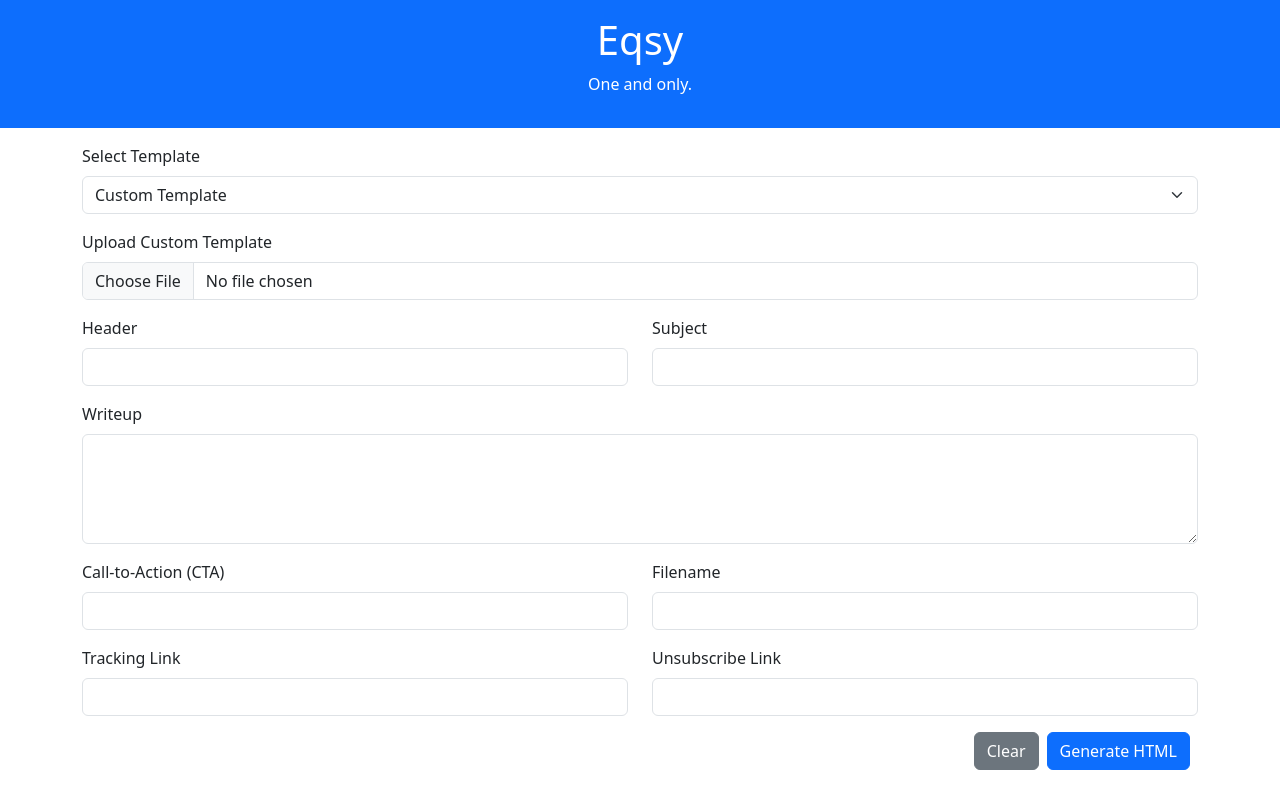
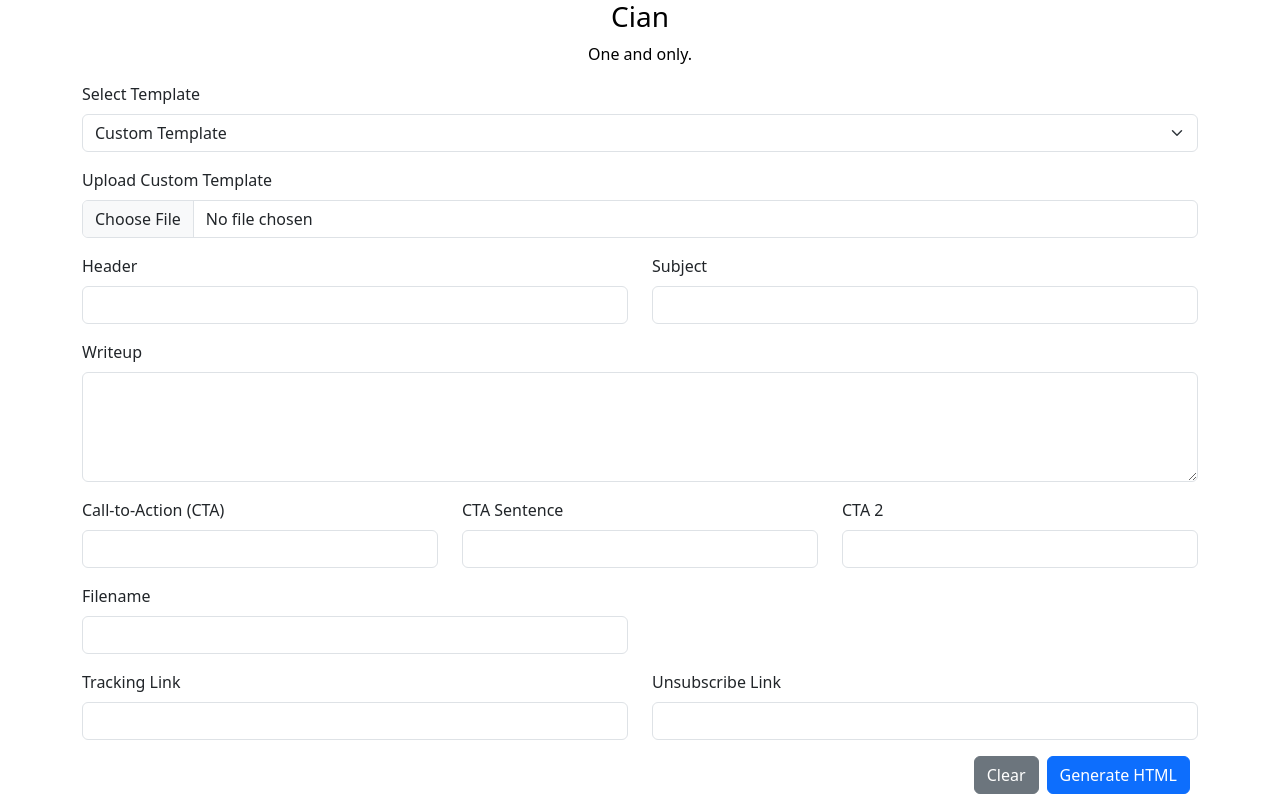
Before and after one commit to likweitan/html-generator, a React (Create React App) app: page / in a window 1280 px wide. Built offline with nearby package versions, Linux system fonts and the light colour scheme.

Commit message:
Added two fields: cta_sentence and cta_2

```diff
--- a/src/App.js
+++ b/src/App.js
@@ -11,6 +11,8 @@ function App() {
     header: "",
     writeup: "",
     cta: "",
+    cta_sentence: "", // New field
+    cta_2: "", // New field
   });
   const [templateFile, setTemplateFile] = useState(null);
   const [selectedTemplate, setSelectedTemplate] = useState("custom");
@@ -25,6 +27,8 @@ function App() {
       header: Cookies.get("header") || "",
       writeup: Cookies.get("writeup") || "",
       cta: Cookies.get("cta") || "",
+      cta_sentence: Cookies.get("cta_sentence") || "", // Load from cookie
+      cta_2: Cookies.get("cta_2") || "", // Load from cookie
     };
     setParameters(loadedParams);
   }, []);
@@ -97,6 +101,8 @@ function App() {
       header: "",
       writeup: "",
       cta: "",
+      cta_sentence: "",
+      cta_2: "",
     });
     setSelectedTemplate("custom");
     setTemplateFile(null);
@@ -108,12 +114,12 @@ function App() {
 
   return (
     <>
-      <header className="bg-primary text-white text-center py-3">
-        <h1>Eqsy</h1>
+      <header className="text-black text-center py-0">
+        <h3>Cian</h3>
         <p>One and only.</p>
       </header>
 
-      <div className="container mt-3">
+      <div className="container mt-0">
         <form onSubmit={handleFormSubmit}>
           <div className="mb-3">
             <label htmlFor="templateSelect" className="form-label">
@@ -197,8 +203,9 @@ function App() {
               </div>
             </div>
           </div>
+
           <div className="row">
-            <div className="col-md-6">
+            <div className="col-md-4">
               <div className="mb-3">
                 <label htmlFor="cta" className="form-label">
                   Call-to-Action (CTA)
@@ -213,6 +220,39 @@ function App() {
                 />
               </div>
             </div>
+            <div className="col-md-4">
+              <div className="mb-3">
+                <label htmlFor="cta_sentence" className="form-label">
+                  CTA Sentence
+                </label>
+                <input
+                  type="text"
+                  className="form-control"
+                  id="cta_sentence"
+                  name="cta_sentence"
+                  value={parameters.cta_sentence}
+                  onChange={handleInputChange}
+                />
+              </div>
+            </div>
+            <div className="col-md-4">
+              <div className="mb-3">
+                <label htmlFor="cta_2" className="form-label">
+                  CTA 2
+                </label>
+                <input
+                  type="text"
+                  className="form-control"
+                  id="cta_2"
+                  name="cta_2"
+                  value={parameters.cta_2}
+                  onChange={handleInputChange}
+                />
+              </div>
+            </div>
+          </div>
+
+          <div className="row">
             <div className="col-md-6">
               <div className="mb-3">
                 <label htmlFor="filename" className="form-label">
```
